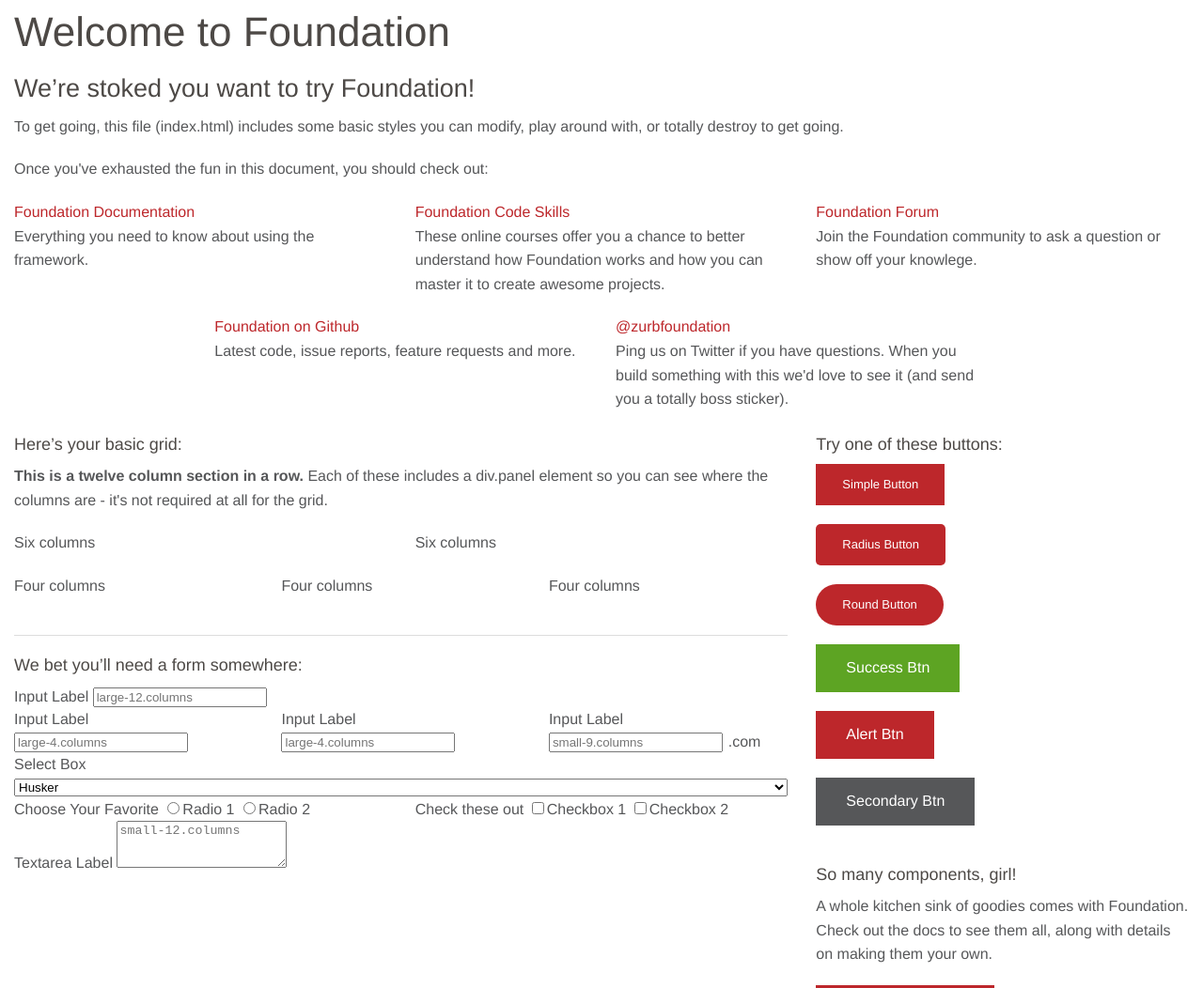
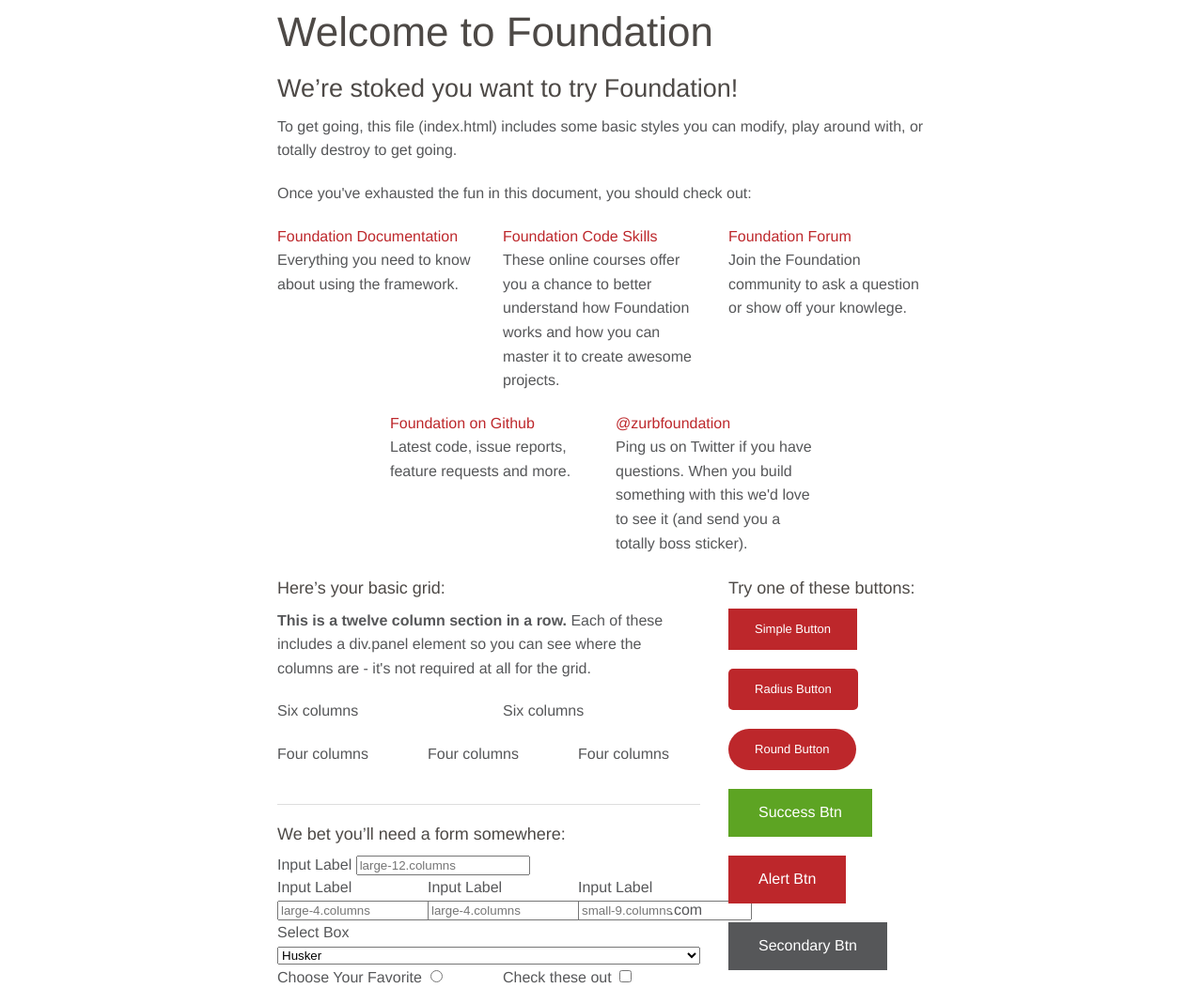
Before and after one commit to ryankrieg/awe-landing, a plain HTML site: page foundation.html in a window 1280 px wide. Shown: the top 1052 px of the page at 94% size. Drawn offline with nearby package versions, Linux system fonts and the light colour scheme.

Commit message:
intitial set up, content, mobile styles

```diff
--- /dev/null
+++ b/css/custom.css
@@ -0,0 +1,104 @@
+html{
+  height: auto;
+}
+
+body {
+  height: auto;
+  padding: 40px 0;
+
+  background-image: url('../img/awe-background.jpg');
+  background-repeat: no-repeat;
+  background-position: top center;
+  background-size: cover;
+
+  font-family: 'Roboto Slab', Roboto, Helvetica, Arial, sans-serif;
+  font-weight: 400;
+  text-align: center;
+}
+p{
+  margin: 30px 0 0 0;
+  color: #555759;
+  font-family: 'Roboto Slab', Roboto, Helvetica, Arial, sans-serif;
+  font-weight: 400;
+  font-size: 20px;
+  line-height: 32px;
+}
+
+h1{
+  margin: 10px 0 0 0;
+  color: #555759;
+  font-family: 'Roboto Slab', Roboto, Helvetica, Arial, sans-serif;
+  font-weight: 300;
+  font-size: 26px;
+  line-height: 30px;
+}
+
+h2{
+  margin: 40px 0 10px 0;
+  color: #555759;
+  font-family: 'Oswald', Roboto, Helvetica, Arial, sans-serif;
+  font-weight: 700;
+  font-size: 30px;
+  line-height: 42px;
+  letter-spacing: 7px;
+}
+
+h3{
+  margin: 0;
+  color: #4d4845;
+  font-family: 'Oswald', Roboto, Helvetica, Arial, sans-serif;
+  font-weight: 400;
+  font-size: 29px;
+  line-height: 40px;
+}
+
+h4{
+  margin: 0;
+  color: #555759;
+  font-family: 'Oswald', Roboto, Helvetica, Arial, sans-serif;
+  font-weight: 300;
+  font-size: 29px;
+  line-height: 40px;
+}
+
+h5{
+  margin: 34px 0 24px 0;
+  color: #555759;
+  font-family: 'Oswald', Roboto, Helvetica, Arial, sans-serif;
+  font-weight: 400;
+  font-size: 32px;
+  line-height: 42px;
+}
+
+h6{
+
+}
+
+button, .button {
+  margin: 30px 0 0 0;
+  padding-right: 20px;
+  padding-left: 20px;
+  font-family: 'Oswald', Roboto, Helvetica, Arial, sans-serif;
+  font-weight: 700;
+  font-size: 20px;
+  line-height: 26px;
+  letter-spacing: 7px;
+}
+
+.red{
+  color: #bd272b;
+}
+
+sup{
+  font-size: 18px;
+}
+
+.row.banner{
+  margin: 30px auto 0 auto;
+  padding: 36px 0 40px 0;
+  background: #f1f2f2;
+
+  -webkit-box-shadow: 0px 0px 20px 0px rgba(0,0,0,0.3);
+  -moz-box-shadow: 0px 0px 20px 0px rgba(0,0,0,0.3);
+  box-shadow: 0px 0px 20px 0px rgba(0,0,0,0.3);
+}
--- a/css/foundation.css
+++ b/css/foundation.css
@@ -125,7 +125,7 @@ select {
 
 .row {
   margin: 0 auto;
-  max-width: 900em;
+  max-width: 45em;
   width: 100%; }
   .row:before, .row:after {
     content: " ";
--- a/index.html
+++ b/foundation.html
@@ -3,9 +3,10 @@
   <head>
     <meta charset="utf-8" />
     <meta name="viewport" content="width=device-width, initial-scale=1.0" />
-    <title>Foundation | Welcome</title>
+    <title>AWE2 / Association of Women Entrepreneurs & Executives</title>
     <link rel="stylesheet" href="css/foundation.css" />
     <script src="js/vendor/modernizr.js"></script>
+    <link href='http://fonts.googleapis.com/css?family=Oswald:400,700,300|Roboto+Slab:400,700,300,100' rel='stylesheet' type='text/css'>
   </head>
   <body>
 
```
Also changed, not shown: img/awe-background.jpg (added), img/awe2-logo.png (added).
